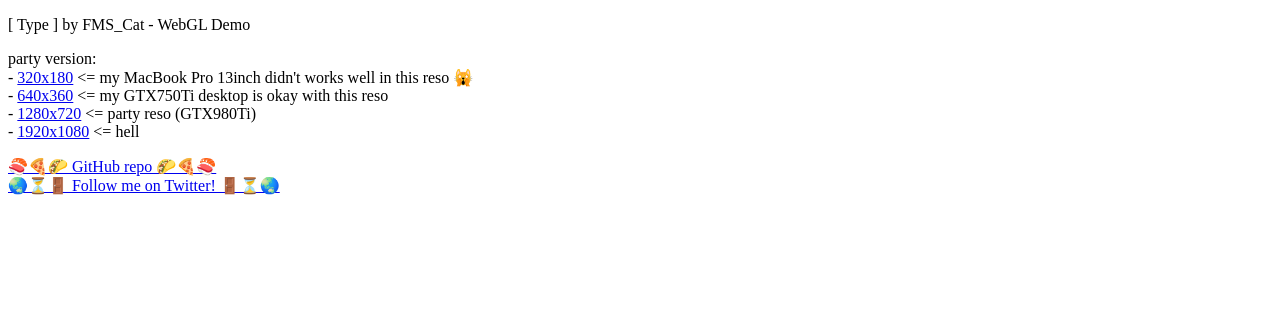
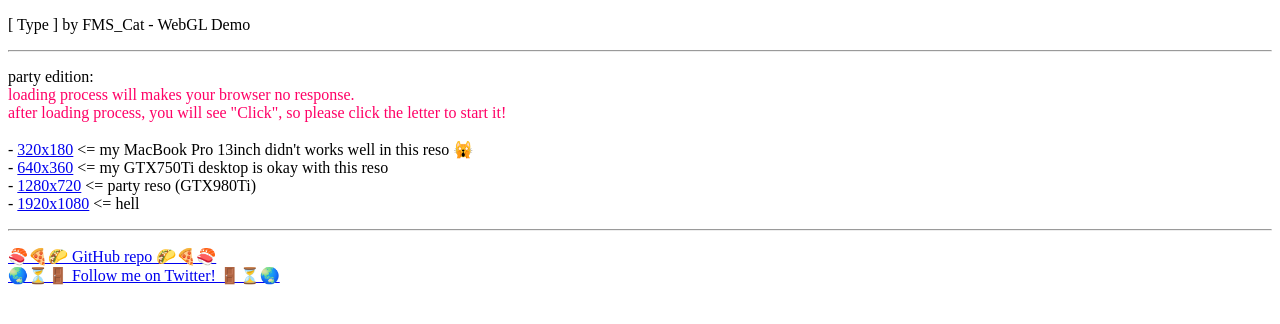
Before and after one commit to fms-cat/type, a plain HTML site: page index.html in a window 1280 px wide. Drawn offline with Linux system fonts and the light colour scheme.

Commit message:
add warning

```diff
--- a/index.html
+++ b/index.html
@@ -6,14 +6,23 @@
   [ Type ] by FMS_Cat - WebGL Demo<br />
 </p>
 
+<hr />
+
 <p>
-  party version:<br />
+  party edition:<br />
+  <span style="color:#f06">
+    loading process will makes your browser no response.<br />
+    after loading process, you will see "Click", so please click the letter to start it!<br />
+  </span>
+  <br />
   - <a href="party_320x180.html">320x180</a> <= my MacBook Pro 13inch didn't works well in this reso 🙀<br />
   - <a href="party_640x360.html">640x360</a> <= my GTX750Ti desktop is okay with this reso<br />
   - <a href="party_1280x720.html">1280x720</a> <= party reso (GTX980Ti)<br />
   - <a href="party_1920x1080.html">1920x1080</a> <= hell<br />
 </p>
 
+<hr />
+
 <p>
   <a href="https://github.com/FMS-Cat/type">🍣🍕🌮 GitHub repo 🌮🍕🍣</a><br />
   <a href="https://twitter.com/FMS_Cat">🌏⏳🚪 Follow me on Twitter! 🚪⏳🌏</a><br />
```
